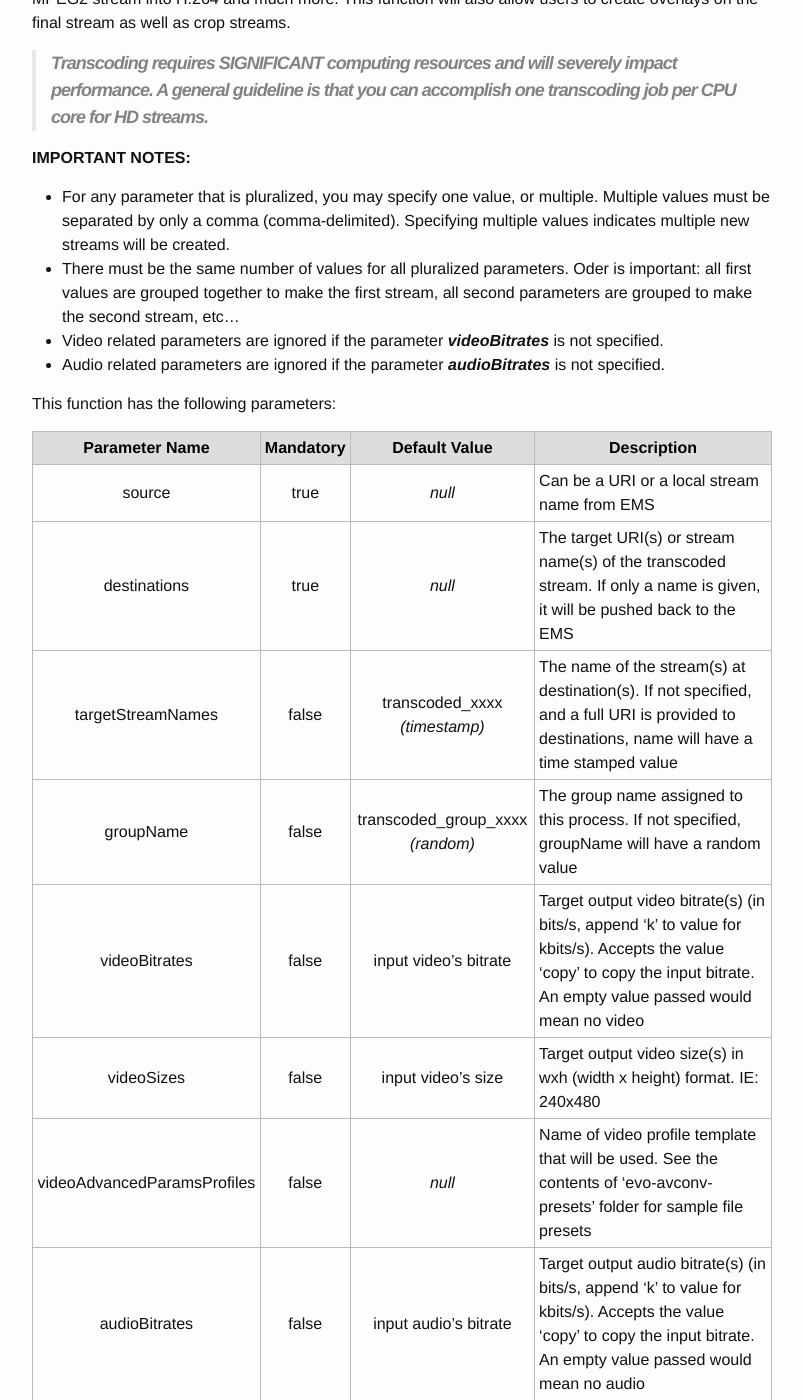
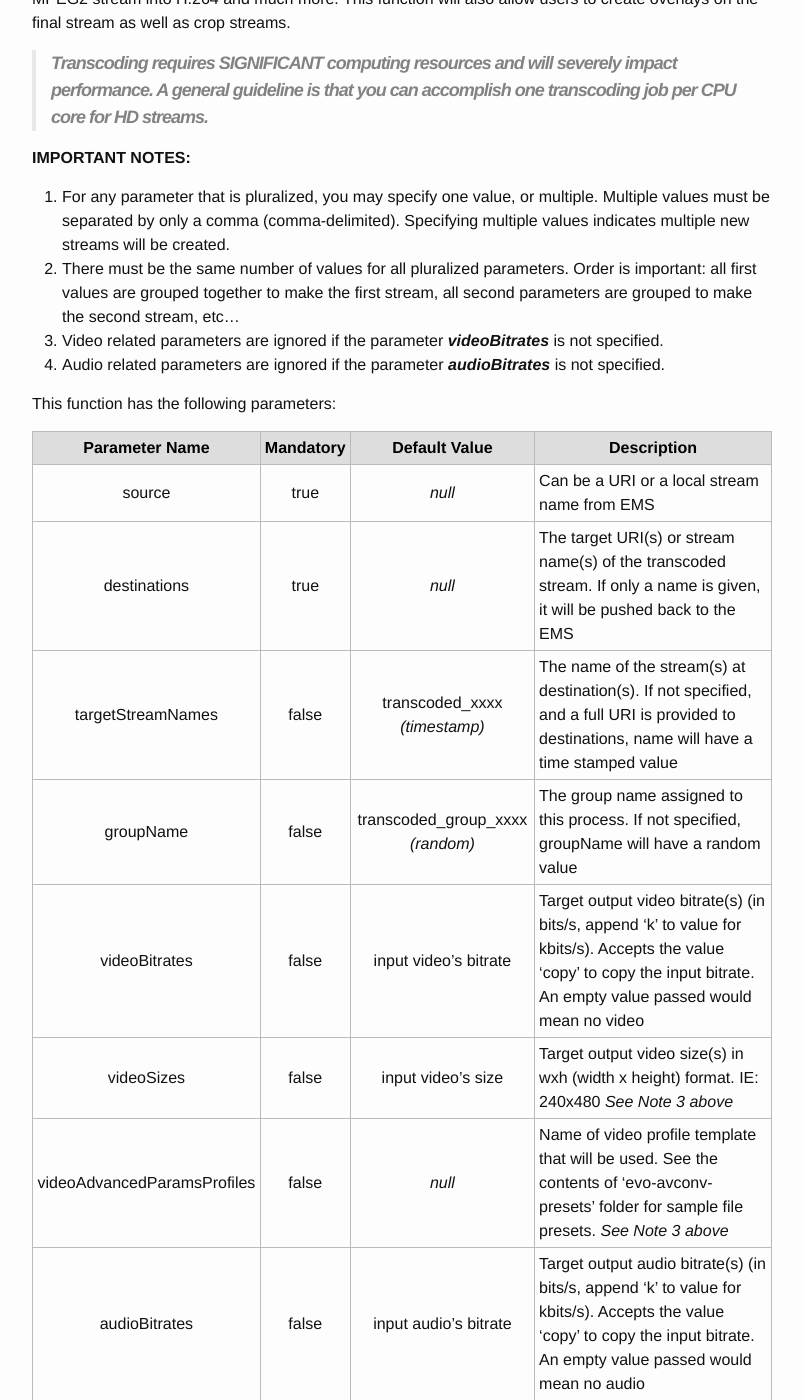
Before and after one commit to EvoStream/ems_api_definition, a Jekyll site: the page built from _posts/2016-01-01-transcode.md, in a window 1280 px wide and 1400 px high, scrolled down 291 px. Shown: the whole window, without its empty margins (238-1041 px from the left). Built offline with Jekyll 4.4.1, drawn with Linux system fonts in a browser that asks for light colours; some of the changed text lies outside the part shown.

Commit message:
added notes on parameters
added notes on parameters

```diff
--- a/_posts/2016-01-01-transcode.md
+++ b/_posts/2016-01-01-transcode.md
@@ -12,10 +12,10 @@ This function changes the compression characteristics of an audio and/or video s
 
 **IMPORTANT NOTES:**
 
-- For any parameter that is pluralized, you may specify one value, or multiple. Multiple values must be separated by only a comma (comma-delimited). Specifying multiple values indicates multiple new streams will be created.
-- There must be the same number of values for all pluralized parameters. Oder is important: all first values are grouped together to make the first stream, all second parameters are grouped to make the second stream, etc…
-- Video related parameters are ignored if the parameter ***videoBitrates*** is not specified.
-- Audio related parameters are ignored if the parameter ***audioBitrates*** is not specified.
+1. For any parameter that is pluralized, you may specify one value, or multiple. Multiple values must be separated by only a comma (comma-delimited). Specifying multiple values indicates multiple new streams will be created.
+2. There must be the same number of values for all pluralized parameters. Order is important: all first values are grouped together to make the first stream, all second parameters are grouped to make the second stream, etc…
+3. Video related parameters are ignored if the parameter ***videoBitrates*** is not specified.
+4. Audio related parameters are ignored if the parameter ***audioBitrates*** is not specified.
 
 This function has the following parameters:
 
@@ -26,12 +26,12 @@ This function has the following parameters:
 |      targetStreamNames      |     false     |   transcoded\_xxxx *(timestamp)*   | The name of the stream(s) at destination(s). If not specified, and a full URI is provided to destinations, name will have a time stamped value |
 |          groupName          |     false     | transcoded\_group\_xxxx *(random)* | The group name assigned to this process. If not specified, groupName will have a random value |
 |        videoBitrates        |     false     |       input video's bitrate        | Target output video bitrate(s) (in bits/s, append 'k' to value for kbits/s). Accepts the value 'copy' to copy the input bitrate. An empty value passed would mean no video |
-|         videoSizes          |     false     |         input video's size         | Target output video size(s) in wxh (width x height) format. IE: 240x480 |
-| videoAdvancedParamsProfiles |     false     |               *null*               | Name of video profile template that will be used. See the contents of 'evo-avconv-presets' folder for sample file presets |
-|        audioBitrates        |     false     |       input audio's bitrate        | Target output audio bitrate(s) (in bits/s, append 'k' to value for kbits/s). Accepts the value 'copy' to copy the input bitrate. An empty value passed would mean no audio |
-|     audioChannelsCounts     |     false     |    input audio's channel count     | Target output audio channel(s) count(s). Valid values are 1 (mono), 2 (stereo), and so on. Actual supported channel count is dependent on the number of input audio channels. |
-|      audioFrequencies       |     false     |      input audio's frequency       | Target output audio frequency(ies) (in Hz, append 'k' to value for kHz) |
-| audioAdvancedParamsProfiles |     false     |               *null*               | Name of audio profile template that will be used |
+|         videoSizes          |     false     |         input video's size         | Target output video size(s) in wxh (width x height) format. IE: 240x480 *See Note 3 above* |
+| videoAdvancedParamsProfiles |     false     |               *null*               | Name of video profile template that will be used. See the contents of 'evo-avconv-presets' folder for sample file presets. *See Note 3 above* |
+|        audioBitrates        |     false     |       input audio's bitrate        | Target output audio bitrate(s) (in bits/s, append 'k' to value for kbits/s). Accepts the value 'copy' to copy the input bitrate. An empty value passed would mean no audio|
+|     audioChannelsCounts     |     false     |    input audio's channel count     | Target output audio channel(s) count(s). Valid values are 1 (mono), 2 (stereo), and so on. Actual supported channel count is dependent on the number of input audio channels. *See Note 4 above*|
+|      audioFrequencies       |     false     |      input audio's frequency       | Target output audio frequency(ies) (in Hz, append 'k' to value for kHz). *See Note 4 above* |
+| audioAdvancedParamsProfiles |     false     |               *null*               | Name of audio profile template that will be used. *See Note 4 above*|
 |          overlays           |     false     |               *null*               | Location of the overlay source(s) to be used. These are transparent images (normally in PNG format) that have the same or smaller size than the video. Image is placed at the top-left position of the video |
 |          croppings          |     false     |               *null*               | Target video cropping position(s) and size(s) in 'left : top : width : height' format (e.g. 0:0:200:100. Positions are optional (200:100 for a centered cropping of 200 width and 100 height in pixels). Values are limited to the actual size of the video |
 |          keepAlive          |     false     |              1 *true*              | If keepAlive is set to 1, the server will restart transcoding if it was previously activated |
```
